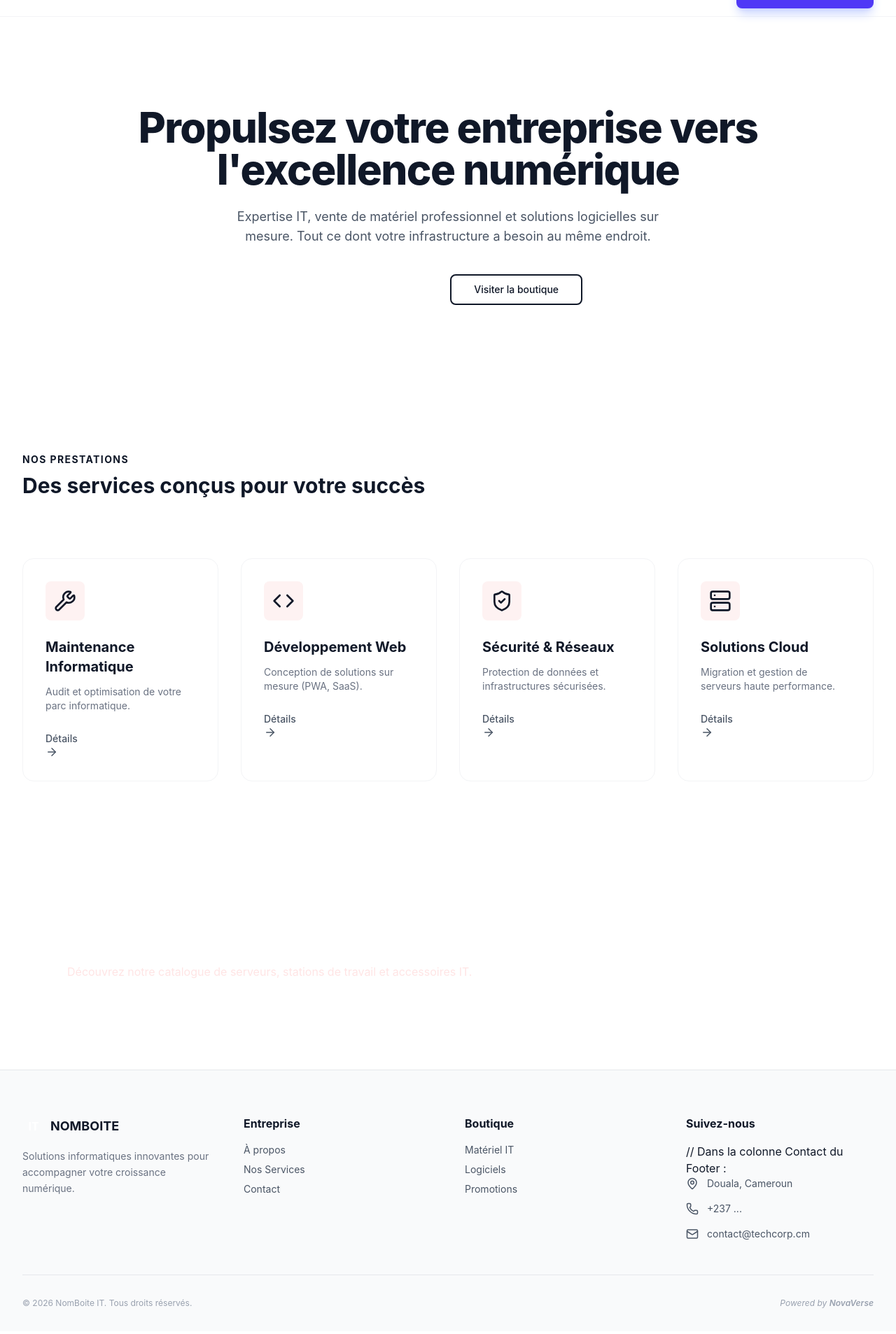
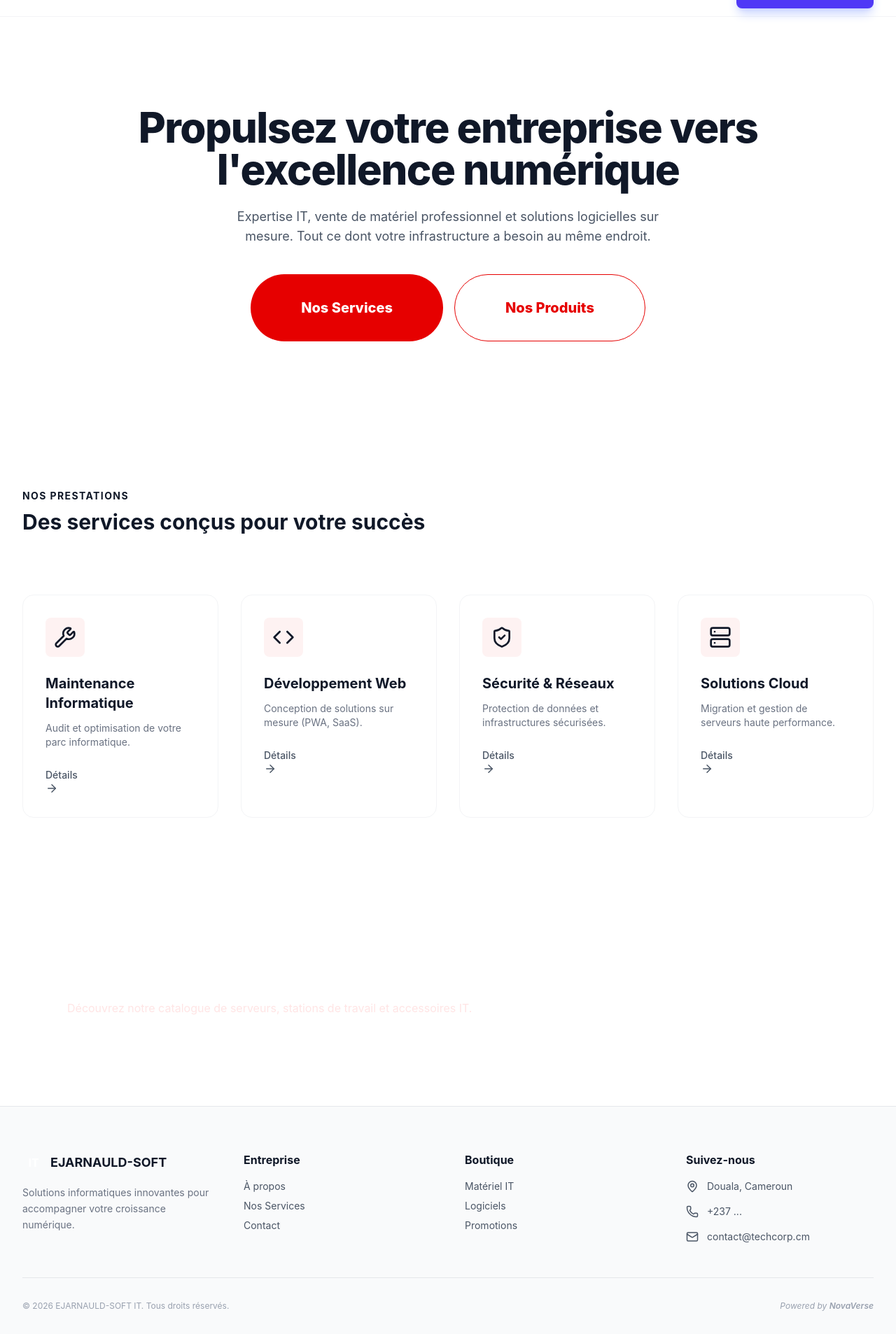
Before and after one commit to atedesi22/EjarnauldSoft, a React (Vite) app: page / in a window 1280 px wide. Shown: the part 57-1964 px from the top of the page at 70% size. Built offline with nearby package versions, Linux system fonts and the light colour scheme.

Commit message:
first commit

```diff
--- a/src/App.css
+++ b/src/App.css
@@ -20,4 +20,4 @@
 ├── services/           # Appels API (Axios vers ton backend Laravel)
 ├── utils/              # Fonctions utilitaires (formatage prix, dates)
 ├── App.jsx             # Configuration des routes (React Router)
-└── main.jsx            # Point d'entrée */
+└── main.jsx            # Point d'entrée #b30000 */
--- a/src/components/common/Button.jsx
+++ b/src/components/common/Button.jsx
@@ -1,13 +1,12 @@
 import React from 'react';
 import { Icon, Sparkles } from 'lucide-react';
 
-const Button = ({ children, variant = 'primary', icon: Icon, iconPosition = 'left', className = '', ...props }) => {  const variants = {
-    // Utilisation de tes rouges configurés
-    primary: 'bg-brand text-white hover:bg-brand-light active:bg-brand-dark',
-    outline: 'border-2 border-brand text-brand hover:bg-brand hover:text-white',
-    // Bouton spécial NovaVerse
+const Button = ({ children, variant = 'primary', icon: Icon, iconPosition = 'left', className = '', ...props }) =>
+    {  const variants = {
+    primary: 'bg-[#e60000] px-15 py-5 text-white hover:bg-white border-1 rounded-full cursor-pointer text-[15px]s',
+    outline: 'border-2 border-[#e60000] text-brand hover:bg-brand hover:text-white',
     nova: 'bg-indigo-600 text-white hover:bg-indigo-700 shadow-lg shadow-indigo-200',
-    ghost: 'text-gray-600 hover:bg-gray-100'
+    ghost: 'text-gray-600 hover:bg-gray-100' // On garde NovaVerse à part pour l'identifier
   };
 
   return (
@@ -20,6 +19,13 @@ const Button = ({ children, variant = 'primary', icon: Icon, iconPosition = 'lef
         {children}
         {Icon && iconPosition === 'right' && <Icon size={18} />}
     </button>
+
+    // <button
+    //   className={`px-8 py-3 font-bold uppercase tracking-widest text-xs transition-all duration-300 ${styles[variant]} ${className}`}
+    //   {...props}
+    // >
+    //   {children}
+    // </button>
   );
 };
 
--- a/src/components/common/Footer.jsx
+++ b/src/components/common/Footer.jsx
@@ -12,7 +12,7 @@ const Footer = () => {
               <div className="w-8 h-8 bg-brand-dark rounded-lg flex items-center justify-center">
                 <span className="text-white font-bold">IT</span>
               </div>
-              <span className="text-lg font-bold">NOMBOITE</span>
+              <span className="text-lg font-bold">EJARNAULD-SOFT</span>
             </div>
             <p className="text-gray-500 text-sm leading-relaxed">
               Solutions informatiques innovantes pour accompagner votre croissance numérique.
@@ -39,7 +39,7 @@ const Footer = () => {
 
           <div>
             <h4 className="font-bold text-brand-dark mb-4">Suivez-nous</h4>
-            // Dans la colonne Contact du Footer :
+
             <ul className="space-y-4 text-sm text-gray-600">
             <li className="flex items-center gap-3">
                 <MapPin size={18} className="text-brand" /> Douala, Cameroun
@@ -57,7 +57,7 @@ const Footer = () => {
 
         <div className="border-t border-gray-200 pt-8 flex flex-col md:flex-row justify-between items-center gap-4">
           <p className="text-gray-400 text-xs">
-            © 2026 NomBoite IT. Tous droits réservés.
+            © 2026 EJARNAULD-SOFT IT. Tous droits réservés.
           </p>
           <p className="text-gray-400 text-xs italic">
             Powered by <span className="text-brand font-semibold">NovaVerse</span>
--- a/src/pages/Home.jsx
+++ b/src/pages/Home.jsx
@@ -47,8 +47,12 @@ const Home = () => {
                 Tout ce dont votre infrastructure a besoin au même endroit.
               </p>
               <div className="flex flex-col sm:flex-row justify-center gap-4">
-                <Button variant="primary" className="text-lg px-8">Voir nos services</Button>
-                <Button variant="outline" className="text-lg px-8">Visiter la boutique</Button>
+                {/* <Button className="text-lg  ">Nos Services</Button>
+                <Button  className="text-lg px-12 py-8">Nos Services</Button> */}
+                <button className=" bg-[#e60000] text-[20px] cursor-pointer duration-200 transition-all px-18 py-8 rounded-full hover:bg-white text-white hover:text-[#e60000] hover:border-1 font-extrabold hover:scale-105">Nos Services</button>
+                <button className=" bg-white border-[#e60000] duration-200 transition-all text-[20px] cursor-pointer font-extrabold text-[#e60000] hover:text-white border-1 px-18 py-8 rounded-full hover:bg-[#e60000] hover:scale-105">Nos Produits</button>
+
+                {/*variant="outline" <Button className="text-lg bg-white border-[#e60000] cursor-pointer px-12 py-8 rounded-4xl hover:bg-[#e60000] hover:scale-105 text-[15px]">Nos Produits</Button> */}
               </div>
             </div>
           </div>
--- a/vite.config.js
+++ b/vite.config.js
@@ -7,16 +7,9 @@ export default defineConfig({
   theme: {
     extend: {
       colors: {
-        // Le blanc et ses variantes pour aérer le design
-        'pure-white': '#ffffff',
-        'ghost-white': '#f8f9fa', // Un blanc cassé pour les sections alternées
-
-        // Tes nuances de rouge structurées
-        brand: {
-          light: '#e72738',  // Rouge doux (Survol/Hover, accents)
-          DEFAULT: '#ff0000', // Rouge pur (Boutons principaux, Logo)
-          dark: '#cc0000',    // Rouge profond (Titres, pied de page, état actif)
-        },
+        'brand-red': '#ff0000', // Ton rouge de base
+        'brand-white': '#ffffff',
+        'dark-gray': '#1a1a1a',
 
         // Couleur NovaVerse pour ton bouton spécial
         nova: '#5b21b6', // Exemple de violet pour trancher avec le rouge/blanc
```
